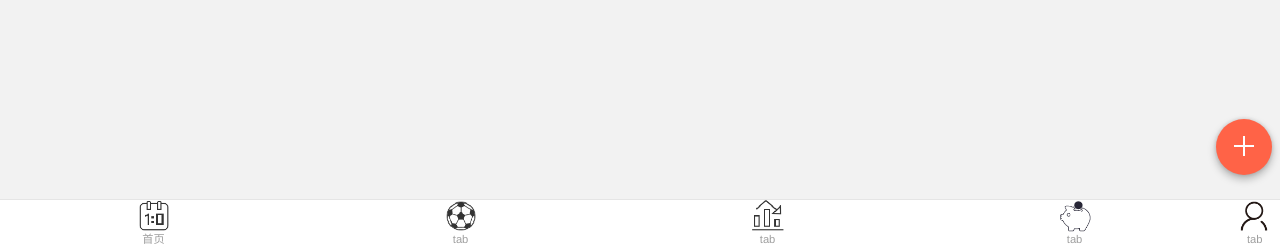
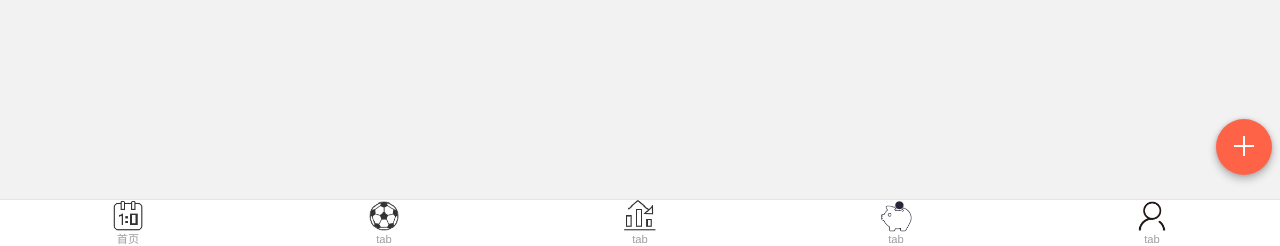
Before and after one commit to tang7h/caipiao, a PHP site: page / in a window 1280 px wide. Shown: the part 554-800 px from the top of the page. Run offline with PHP 8.4, Linux system fonts and the light colour scheme; some libraries are stand-ins or nearby versions.

Commit message:
从服务器同步文件

```diff
--- a/index.php
+++ b/index.php
@@ -2,7 +2,12 @@
 <html>
 <head>
 	<meta charset="UTF-8">
-	<meta name="viewport" content="width=device-width,minimum-scale=1.0,maximum-scale=1.0,user-scalable=no">
+	<meta name="viewport" content="initial-scale=1.0,minimum-scale=1.0,maximum-scale=1.0"/>
+	<meta name="apple-mobile-web-app-capable" content="yes">
+	<meta name="apple-mobile-web-app-status-bar-style" content="black">
+	<meta name="format-detection" content="telephone=no">
+	<meta name="Keywords" content="彩票,体育彩票,足球彩票,手机彩票,wap彩票,手机预定彩票"/>
+	<link rel="stylesheet" type="text/css" href="css/caipiao.css">
 	<title>彩票</title>
 	<link rel="stylesheet" href="https://maxcdn.bootstrapcdn.com/font-awesome/4.5.0/css/font-awesome.min.css">
 	<script src="holder.js"></script>
@@ -104,14 +109,18 @@
 					首页
 				</div>
 			</div>
+
 			<div class="nav-bottom-item">
+				<a href="hunhe_spf.php">
 				<div class="icon">
 					<img src="images/iconfont-clock-04.png">
 				</div>
 				<div class="icon-label">
 					tab
 				</div>
+				</a>
 			</div>
+
 			<div class="nav-bottom-item">
 				<div class="icon">
 					<img src="images/iconfont-clock-07.png">
@@ -128,16 +137,18 @@
 					tab
 				</div>
 			</div>
-			<a href="user.php">
+
 			<div class="nav-bottom-item">
+				<a href="user.php">
 				<div class="icon">
 					<img src="images/iconfont-clock-05.png">
 				</div>
 				<div class="icon-label">
 					tab
 				</div>
+				</a>
 			</div>
-			</a>
+
 		</div>
 
 		<div class="fab">
```
